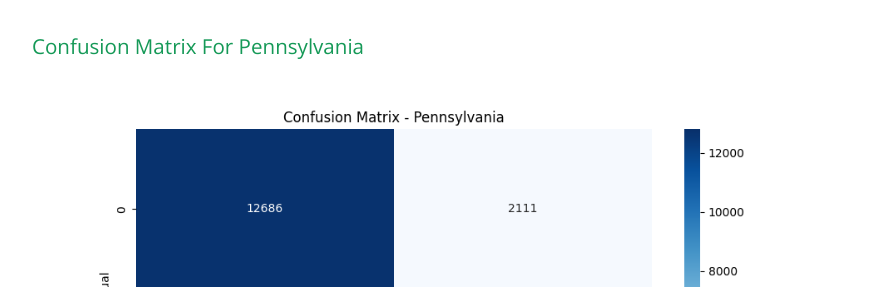
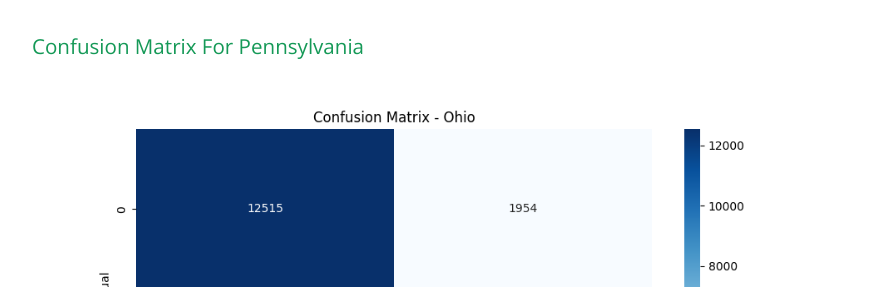
Before and after one commit to tanner-iley/4641-Eco, a Jekyll site: the page built from index.md, in a window 1280 px wide. Shown: the part 6113-6400 px from the top of the page, without its empty margins (192-1084 px from the left). Built offline with Jekyll 4.4.1, drawn with Linux system fonts in a browser that asks for light colours; our own code applies the rules of GitHub Pages for plain Markdown files.

Commit message:
Update index.md

```diff
--- a/index.md
+++ b/index.md
@@ -119,7 +119,7 @@ The second model was the Random Forest model.
 
 ### Confusion Matrix For Pennsylvania
 
-![Confusion Matrix](./graphs/randomForest/randomForest_confusion_matrix_Pennsylvania.png)
+![Confusion Matrix](./graphs/randomForest/randomForest_confusion_matrix_Ohio.png)
 
 [Link to Random Forest Visualizations](./randomForest_images.md)
 
```
